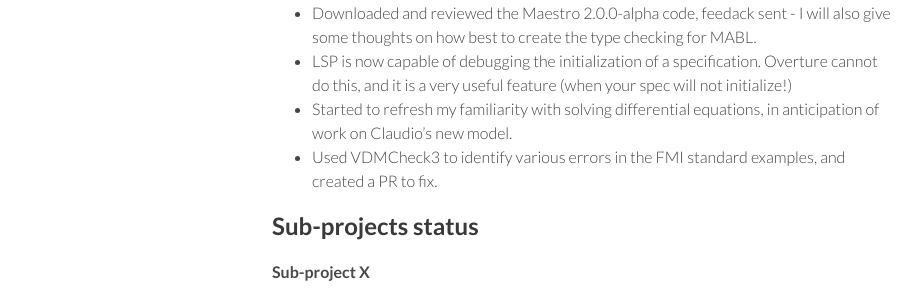
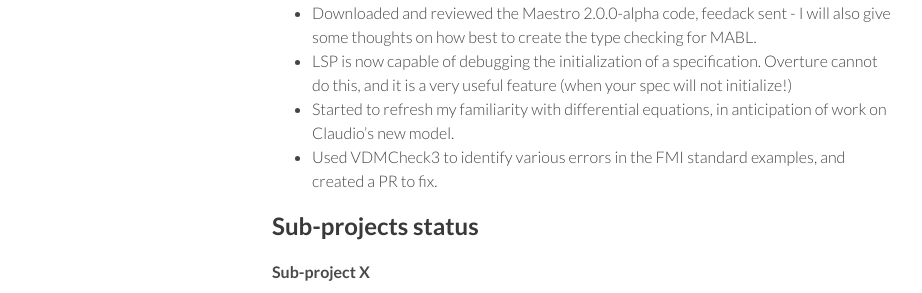
Before and after one commit to digitaltwincentre/digitaltwincentre.github.io, a Jekyll site: the page built from _biweeklies/Biweekly-20.md, in a window 1280 px wide. Shown: the part 912-1205 px from the top of the page, without its empty margins (178-1100 px from the left). Built offline with Jekyll 4.4.1, drawn with Linux system fonts in a browser that asks for light colours; nearby versions of some CDN libraries.

Commit message:
Update Biweekly-20.md

```diff
--- a/_biweeklies/Biweekly-20.md
+++ b/_biweeklies/Biweekly-20.md
@@ -42,7 +42,7 @@ date: 17 June 2020, 1030 CEST
 * Some VDMJ and Overture bug fixes, either found while modelling or via Leo.
 * Downloaded and reviewed the Maestro 2.0.0-alpha code, feedack sent - I will also give some thoughts on how best to create the type checking for MABL.
 * LSP is now capable of debugging the initialization of a specification. Overture cannot do this, and it is a very useful feature (when your spec will not initialize!)
-* Started to refresh my familiarity with solving differential equations, in anticipation of work on Claudio's new model.
+* Started to refresh my familiarity with differential equations, in anticipation of work on Claudio's new model.
 * Used VDMCheck3 to identify various errors in the FMI standard examples, and created a PR to fix.
 
 
```
